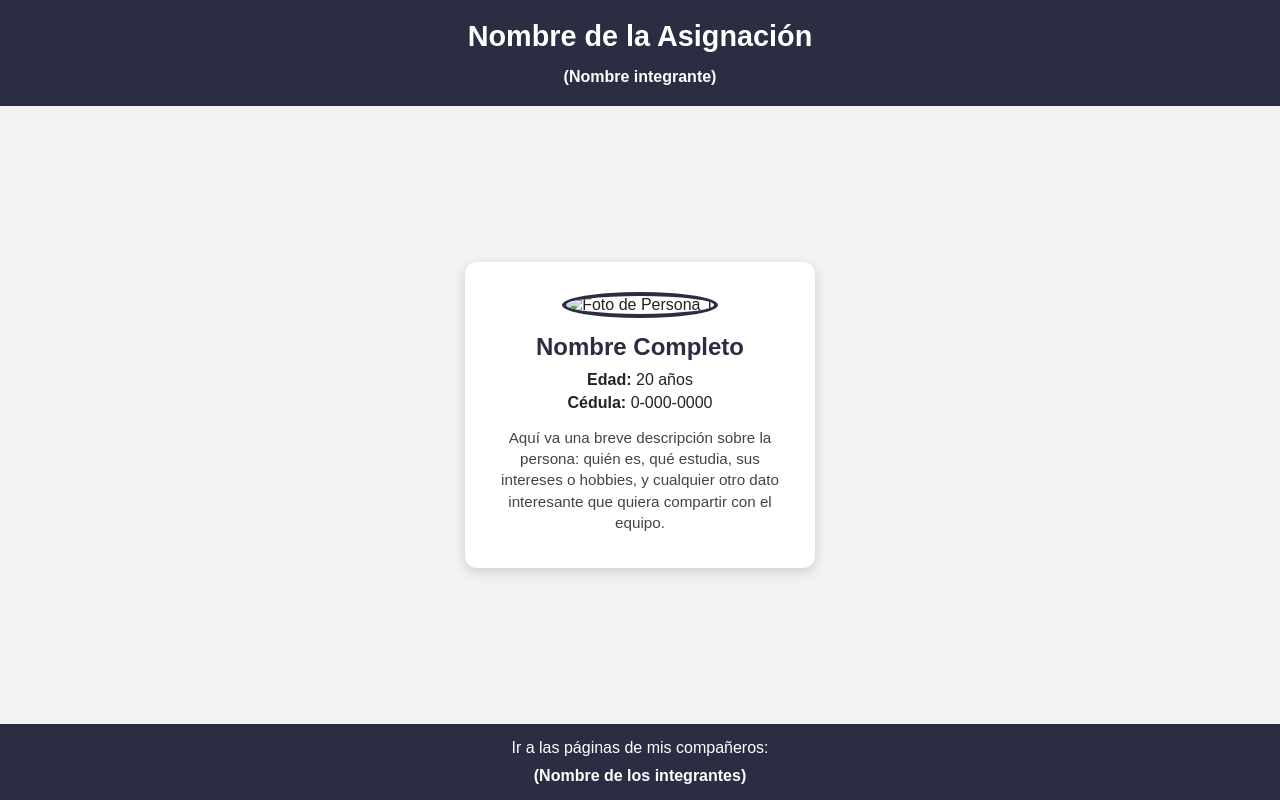
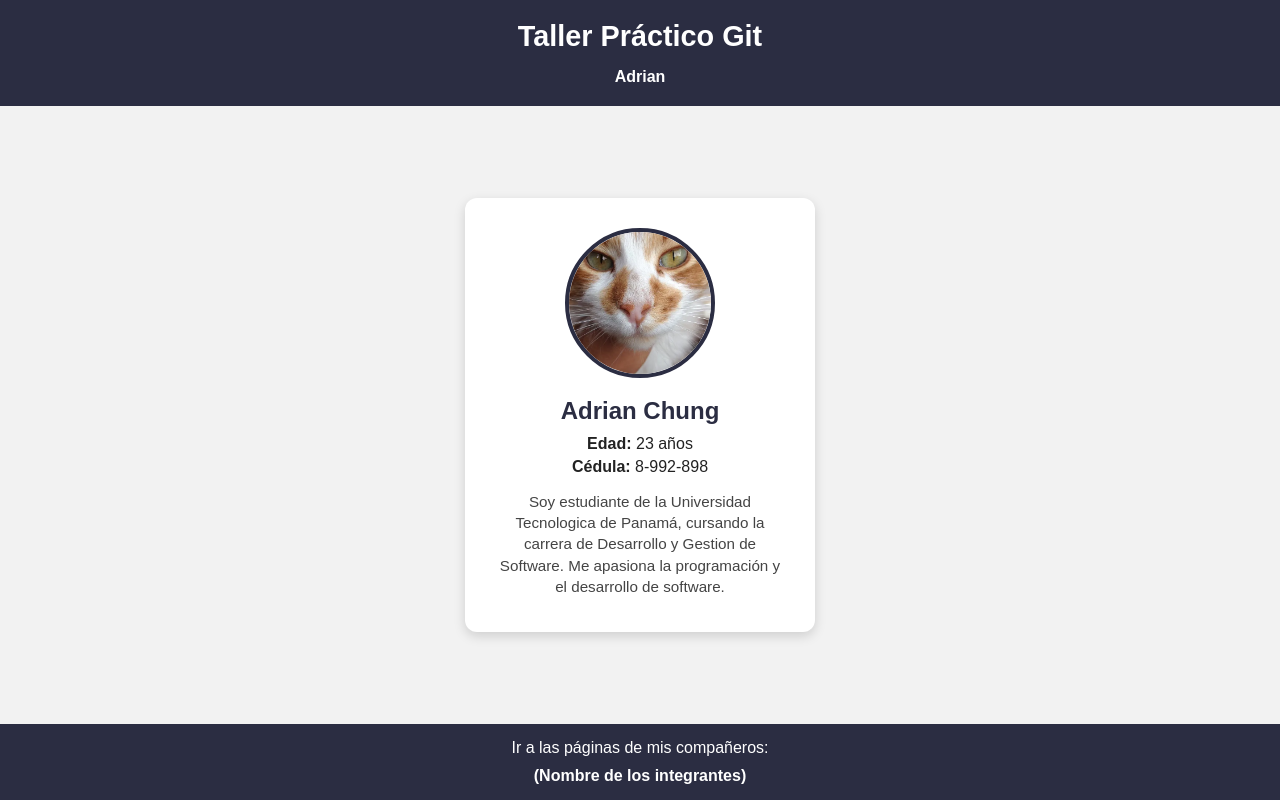
Before and after one commit to wacachungo/Taller_Practico, a plain HTML site: page Frontend/index.html in a window 1280 px wide. Drawn offline with Linux system fonts and the light colour scheme.

Commit message:
feat:Agregue imagenes y cambien informacion

```diff
--- a/Frontend/index.html
+++ b/Frontend/index.html
@@ -8,23 +8,23 @@
 </head>
 <body>
   <header>
-    <h1>Nombre de la Asignación</h1>
+    <h1>Taller Práctico Git</h1>
     <nav>
       <ul>
-        <li><a href="persona1.html" >(Nombre integrante)</a></li>
+        <li><a href="persona1.html" >Adrian</a></li>
       </ul>
     </nav>
   </header>
   <main>
     <div class="card">
-      <img src="img/persona1.jpg" alt="Foto de Persona 1">
-      <h2>Nombre Completo</h2>
-      <p><strong>Edad:</strong> 20 años</p>
-      <p><strong>Cédula:</strong> 0-000-0000</p>
+      <img src="../imagenes/morris-el-gato-cat-eyes-animals-96413399.webp" alt="Foto de Persona 1">
+      <h2>Adrian Chung</h2>
+      <p><strong>Edad:</strong> 23 años</p>
+      <p><strong>Cédula:</strong> 8-992-898</p>
       <p class="bio">
-        Aquí va una breve descripción sobre la persona: quién es,
-        qué estudia, sus intereses o hobbies, y cualquier otro
-        dato interesante que quiera compartir con el equipo.
+        Soy estudiante de la Universidad Tecnologica de Panamá,
+        cursando la carrera de Desarrollo y Gestion de Software.
+        Me apasiona la programación y el desarrollo de software.
       </p>
     </div>
   </main>
```
Also changed, not shown: imagenes/morris-el-gato-cat-eyes-animals-96413399.webp (added).
